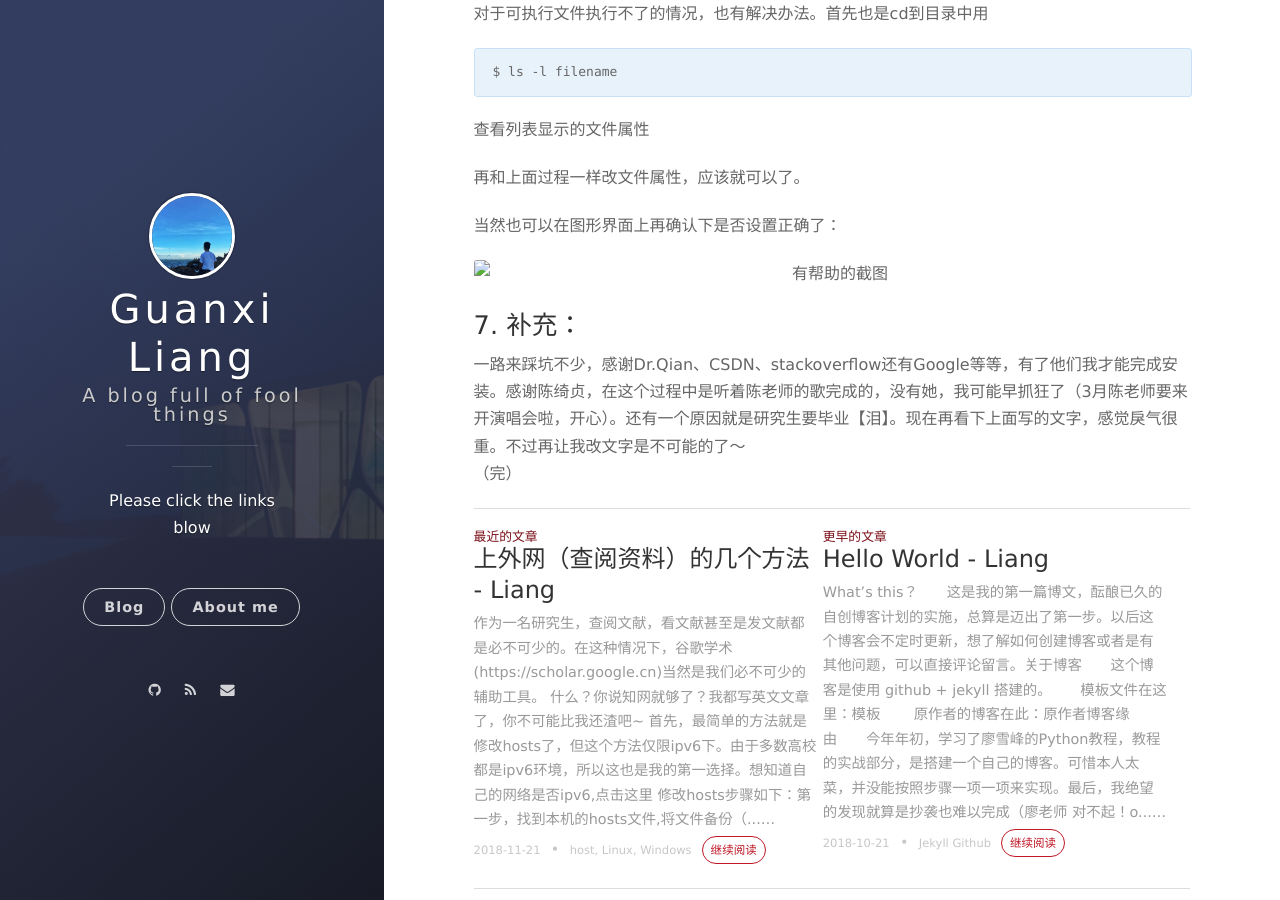
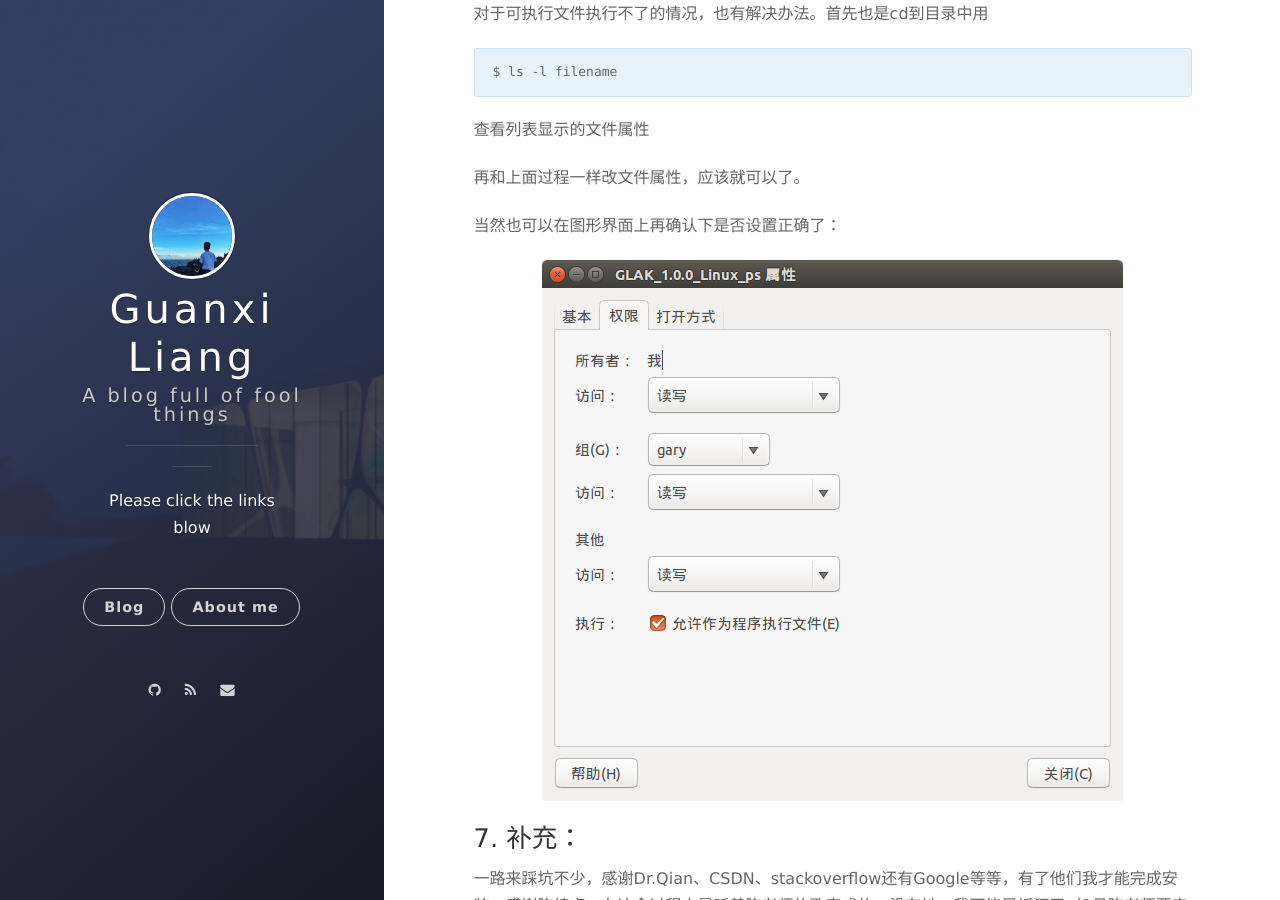
Before and after one commit to garyliang07/garyliang07.github.io, a Jekyll site: the page built from _posts/2018-11-18-install-boost.md, in a window 1280 px wide and 900 px high, scrolled down 6012 px. Built offline with Jekyll 4.4.1, drawn with Linux system fonts in a browser that asks for light colours; nearby versions of some CDN libraries; comment, search, counter and statistics services are not loaded.

Commit message:
3th modified the path of picture

```diff
--- a/_posts/2018-11-18-install-boost.md
+++ b/_posts/2018-11-18-install-boost.md
@@ -236,7 +236,7 @@ ps：整完后，如果系统找不到g++，可以自己安装一下g++：
 
 当然也可以在图形界面上再确认下是否设置正确了：
 
-![有帮助的截图](assets/images/screen2.png)
+![截图2](https://github.com/garyliang07/garyliang07.github.io/raw/master/assets/images/screen2.png)
 
 
 ### 7. 补充：
```
Also changed, not shown: _posts/2018-11-21-cyber-swim.md (+2 -1 lines).
